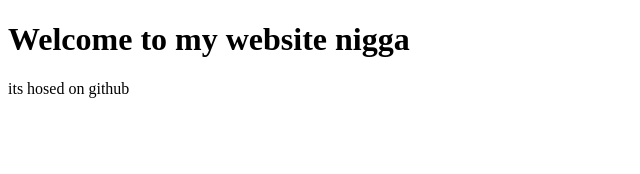
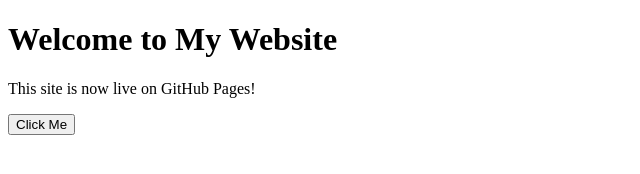
Before and after one commit to nwetq/testwebsite, a plain HTML site: page index.html in a window 1280 px wide. Shown: the whole page, without its empty margins (0-640 px from the left). Drawn offline with Linux system fonts and the light colour scheme.

Commit message:
Update index.html

```diff
--- a/index.html
+++ b/index.html
@@ -1,10 +1,18 @@
 <!DOCTYPE html>
-<html>
-  <head>
-  <title>My Website</title>
-  </head>
-  <body>
-    <h1>Welcome to my website nigga</h1>
-    <p>its hosed on github
-  </body>
+<html lang="en">
+<head>
+    <meta charset="UTF-8">
+    <meta name="viewport" content="width=device-width, initial-scale=1.0">
+    <title>My Cool Website</title>
+    <link rel="stylesheet" href="styles.css">
+</head>
+<body>
+    <div class="container">
+        <h1>Welcome to My Website</h1>
+        <p>This site is now live on GitHub Pages!</p>
+        <button onclick="showMessage()">Click Me</button>
+        <p id="message"></p>
+    </div>
+    <script src="script.js"></script>
+</body>
 </html>
```
